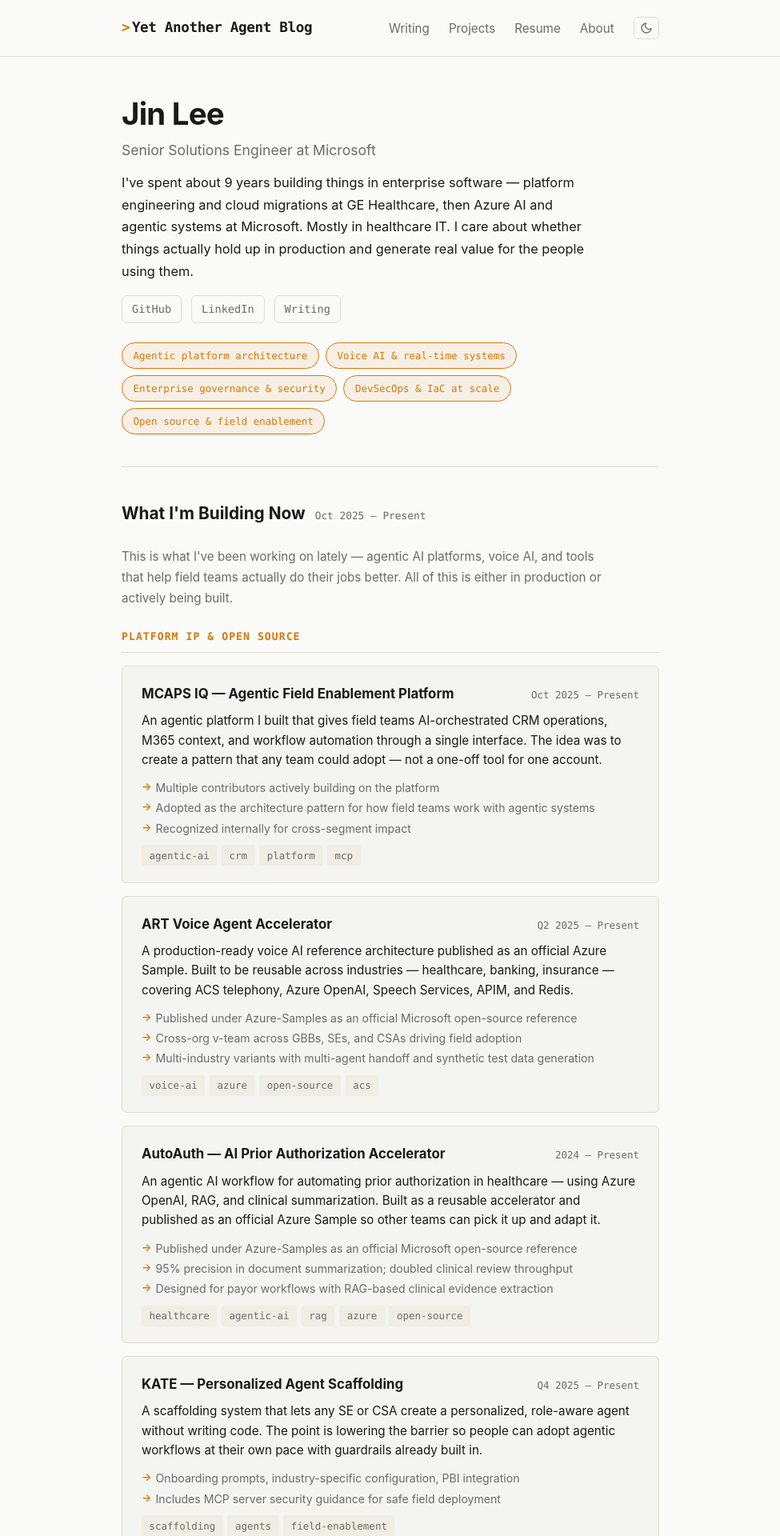
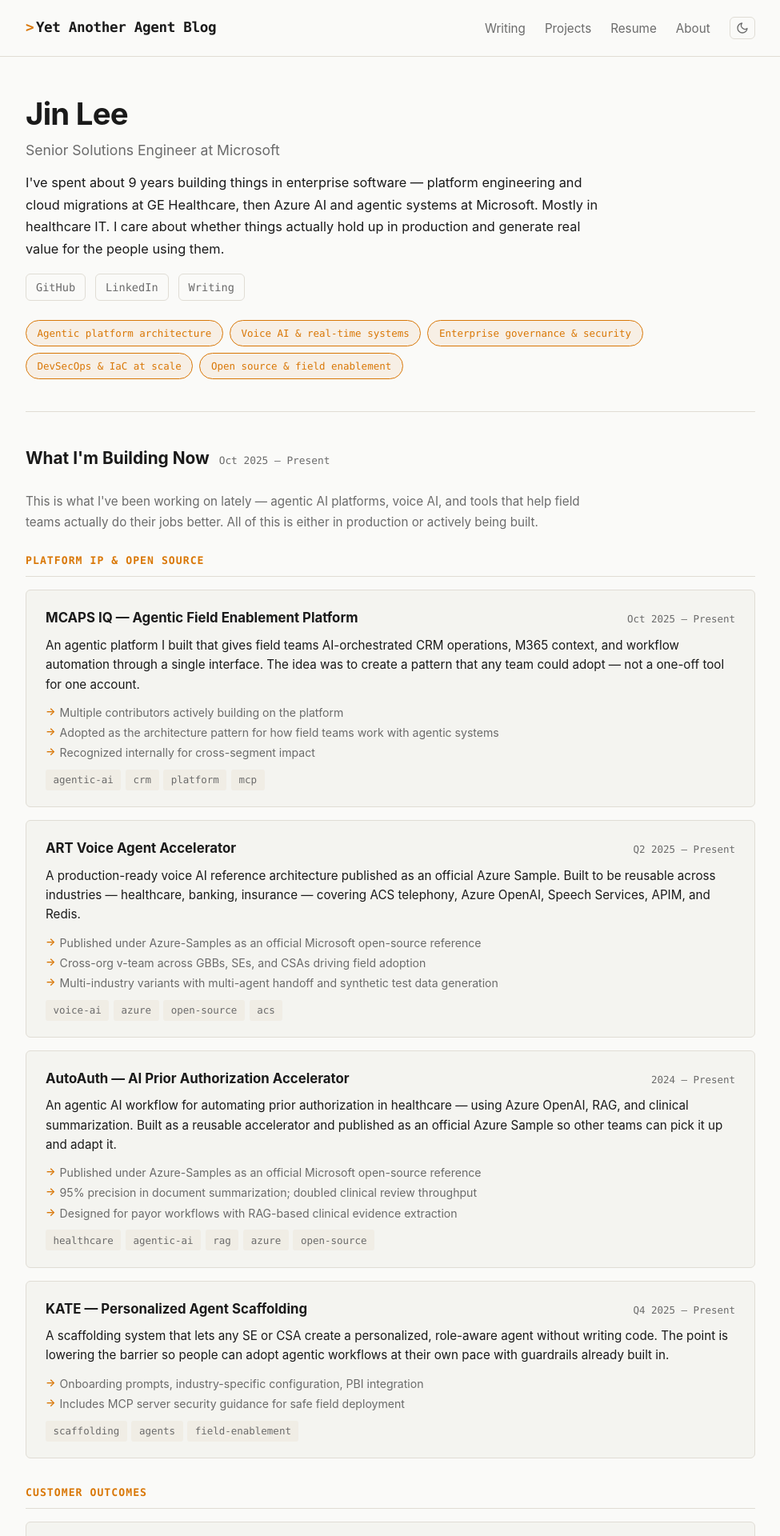
Before and after one commit to JinLee794/Yet_Another_Agent_Blog, a Jekyll site: the page built from resume.html, in a window 1280 px wide. Shown: the top 1920 px of the page at 80% size, without its empty margins (152-1127 px from the left). Built offline with Jekyll 4.4.1, drawn with Linux system fonts in a browser that asks for light colours.

Commit message:
Update URL in config and adjust max-width for various elements in CSS

```diff
--- a/_config.yml
+++ b/_config.yml
@@ -1,7 +1,7 @@
 title: Yet Another Agent Blog
 description: Essays on personal software, agentic systems, GitHub Copilot, and the changing interface between people and work.
 author: Jin Lee
-url: "" # Set to your GitHub Pages URL, e.g. https://username.github.io
+url: "https://jinlee794.github.io"
 baseurl: "/Yet_Another_Agent_Blog" # Repository name — remove if using a custom domain
 
 # Social / profile
--- a/assets/css/style.css
+++ b/assets/css/style.css
@@ -60,7 +60,7 @@
 }
 
 .container {
-  max-width: 720px;
+  max-width: 960px;
   margin: 0 auto;
   padding: 0 1.5rem;
 }
@@ -206,6 +206,7 @@
 /* Post */
 .post-header {
   margin-bottom: 2rem;
+  max-width: 720px;
 }
 
 .post-header time {
@@ -215,6 +216,7 @@
 
 .post-content {
   line-height: 1.8;
+  max-width: 720px;
 }
 
 .post-content img {
@@ -356,7 +358,7 @@
   font-size: 1.15rem;
   color: var(--color-muted);
   line-height: 1.7;
-  max-width: 600px;
+  max-width: 720px;
 }
 
 .hero-author {
@@ -598,7 +600,7 @@
   font-size: 1.1rem;
   color: var(--color-muted);
   line-height: 1.6;
-  max-width: 540px;
+  max-width: 720px;
 }
 
 .about-section {
@@ -856,7 +858,7 @@
 .resume-summary {
   font-size: 1.02rem;
   line-height: 1.7;
-  max-width: 600px;
+  max-width: 720px;
 }
 
 .resume-links {
@@ -1104,7 +1106,7 @@
   color: var(--color-muted);
   line-height: 1.7;
   margin-bottom: 1.5rem;
-  max-width: 620px;
+  max-width: 720px;
 }
 
 /* ===== Career Timeline ===== */
```
